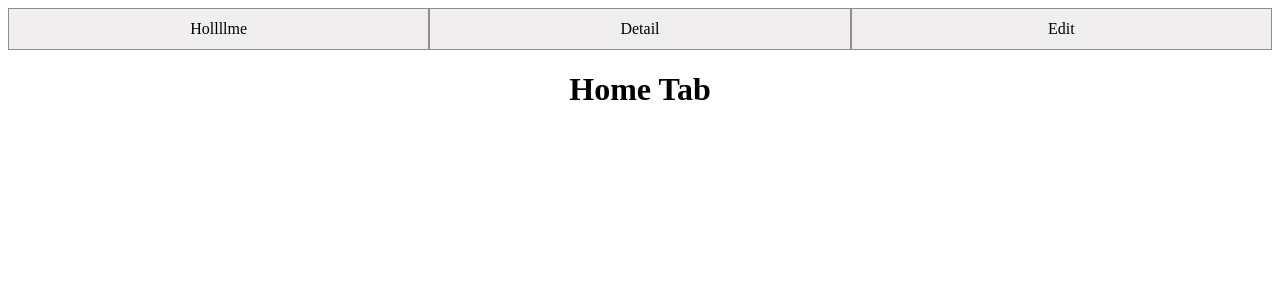
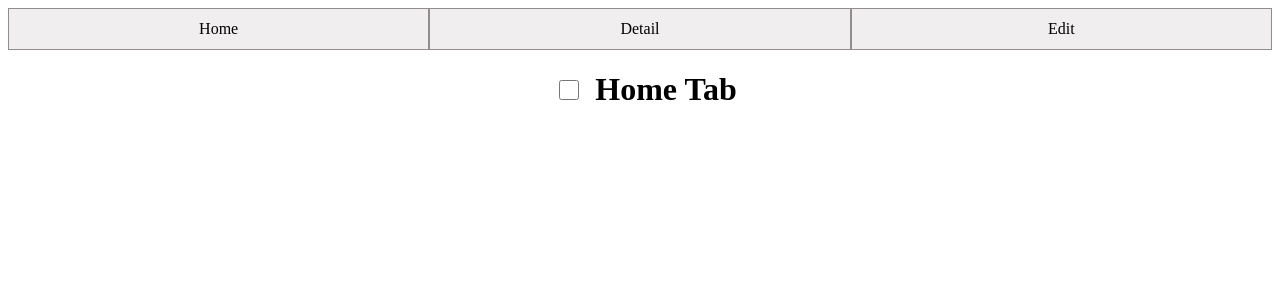
Before and after one commit to shiropt/nuxt3-test, a Nuxt app: page /tab in a window 1280 px wide. Shown: the top 300 px of the page. Built offline with nearby package versions, Linux system fonts and the light colour scheme.

Commit message:
keep-alive sample

```diff
--- a/src/components/tabContent/Detail.vue
+++ b/src/components/tabContent/Detail.vue
@@ -7,7 +7,6 @@
 <style>
 .wrap {
   width: 100%;
-  height: calc(100vh - 58px);
   display: flex;
   justify-content: center;
 }
--- a/src/components/tabContent/Edit.vue
+++ b/src/components/tabContent/Edit.vue
@@ -7,7 +7,6 @@
 <style>
 .wrap {
   width: 100%;
-  height: calc(100vh - 58px);
   display: flex;
   justify-content: center;
 }
--- a/src/components/tabContent/Home.vue
+++ b/src/components/tabContent/Home.vue
@@ -1,14 +1,19 @@
 <script setup lang="ts"></script>
 <template>
   <div class="wrap">
+    <input class="check-box" type="checkbox" name="" id="" />
     <h1>Home Tab</h1>
   </div>
 </template>
 <style>
 .wrap {
   width: 100%;
-  height: calc(100vh - 58px);
   display: flex;
   justify-content: center;
 }
+.check-box {
+  display: flex;
+  width: 20px;
+  margin: 16px;
+}
 </style>
--- a/src/pages/tab.vue
+++ b/src/pages/tab.vue
@@ -1,6 +1,4 @@
 <script setup lang="ts">
-// type Todo = { userId: number; id: number; title: string; completed: boolean };
-// const { data, error } = await useFetch<Todo[]>(() => "https://jsonplaceholder.typicode.com/todos");
 const Edit = resolveComponent("TabContentEdit");
 const Home = resolveComponent("TabContentHome");
 const Detail = resolveComponent("TabContentDetail");
@@ -21,17 +19,14 @@ const selectTab = (value: "HOME" | "DETAIL" | "EDIT") => {
   <div>
     <div class="tab-wrap">
       <div class="tab-head-wrap">
-        <div @click="selectTab('HOME')">Hollllme</div>
+        <div @click="selectTab('HOME')">Home</div>
         <div @click="selectTab('DETAIL')">Detail</div>
         <div @click="selectTab('EDIT')">Edit</div>
       </div>
-      <component :is="currentTab" />
+      <keep-alive>
+        <component :is="currentTab" />
+      </keep-alive>
     </div>
-    <!-- <div v-if="error">error</div>
-    <div v-else-if="!data">loading...</div>
-    <div v-else v-for="todo in data" :key="todo.id">
-      <p>{{ todo.title }}</p>
-    </div> -->
   </div>
 </template>
 <style>
```
